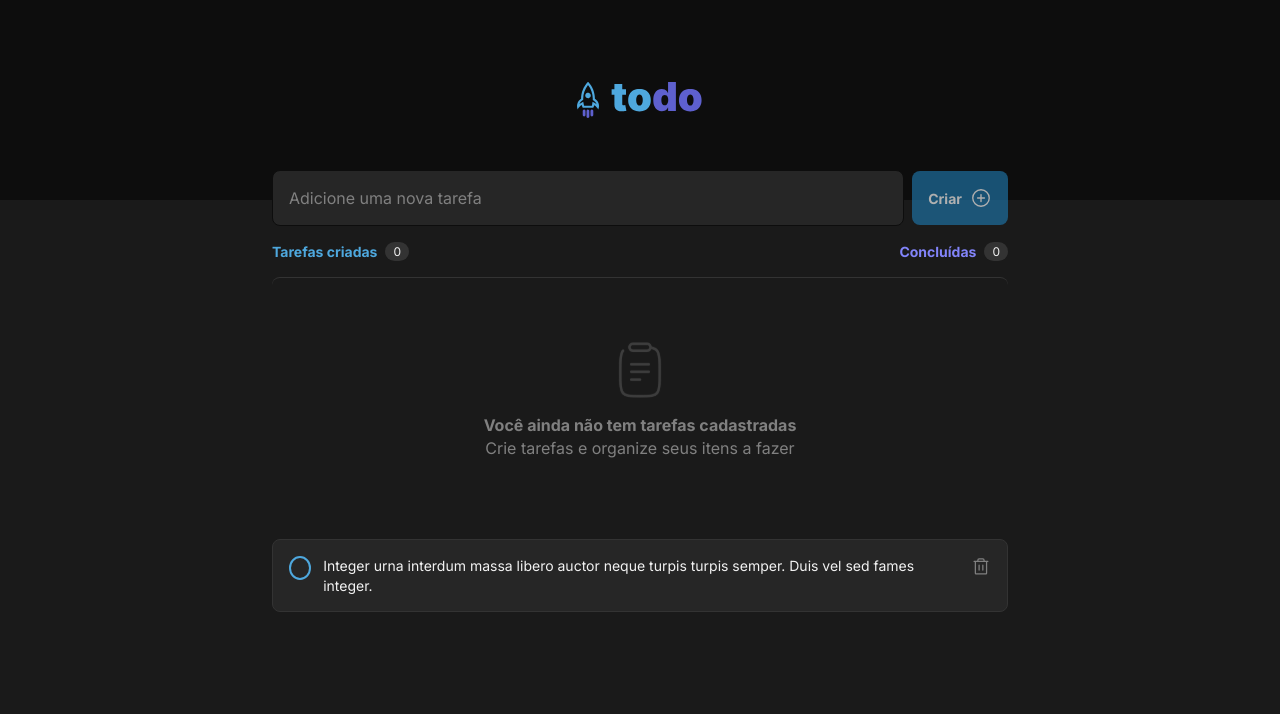
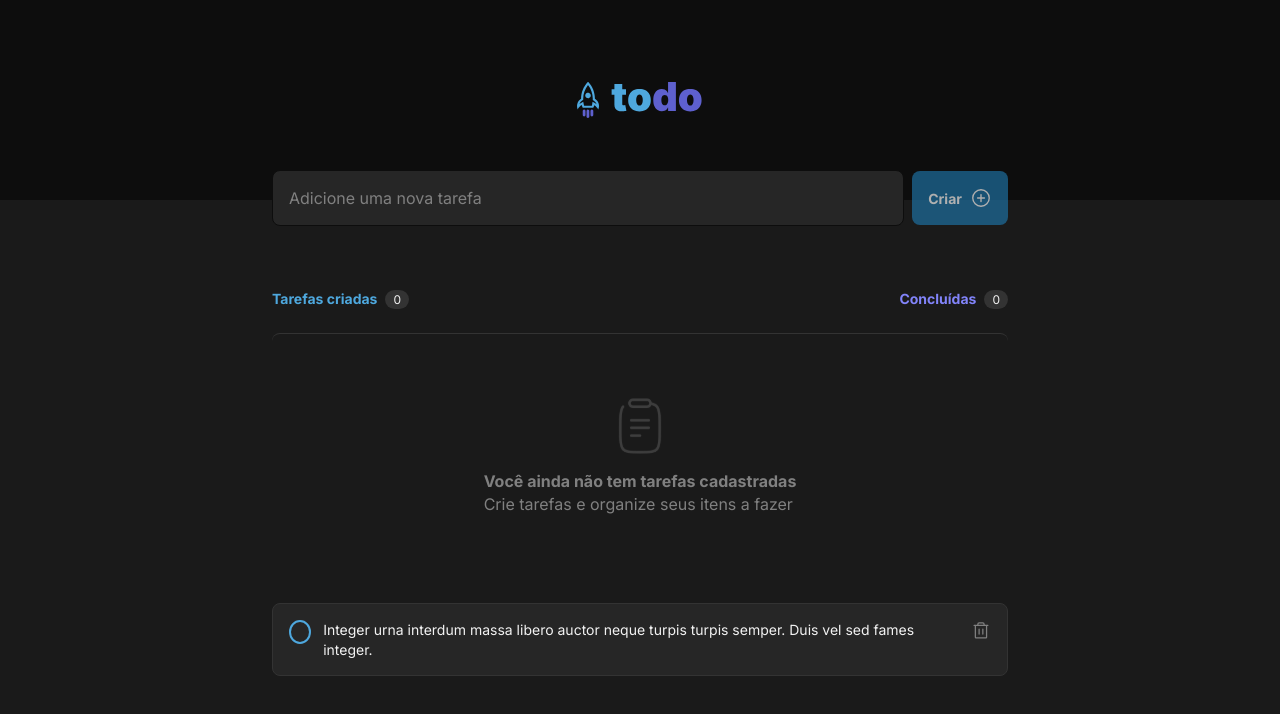
Before and after one commit to JoaoVtrMorais/to-do-app, a React (Vite) app: page / in a window 1280 px wide. Shown: the top 714 px of the page. Built offline with nearby package versions, Linux system fonts and the light colour scheme.

Commit message:
feat(components): add Tasks component and refine CSS in multiple files

```diff
--- a/src/App.module.css
+++ b/src/App.module.css
@@ -1,13 +1,5 @@
-div {
+.content {
     display: flex;
     flex-direction: column;
     align-items: center;
 }
-
-
-.content {
-    display: flex;
-    flex-direction: column;
-    gap: 1rem;
-    max-width: 46rem;
-}
--- a/src/App.tsx
+++ b/src/App.tsx
@@ -1,26 +1,17 @@
 import { AddNewTask } from './components/AddNewTask';
 import { Header } from './components/Header';
+import { Tasks } from './components/Tasks';
 import './global.css';
 import styles from './App.module.css';
-import { Infos } from './components/Infos';
-import { EmptyTasks } from './components/EmptyTasks';
-import { Task } from './components/Task';
 
 function App() {
   return (
-    <div>
+    <div className={styles.content}>
       <Header />
 
-      <main className={styles.content}>
+      <AddNewTask />
 
-        <AddNewTask />
-
-        <Infos />
-
-        <EmptyTasks />
-
-        <Task text='Integer urna interdum massa libero auctor neque turpis turpis semper. Duis vel sed fames integer.' />
-      </main>
+      <Tasks />
     </div>
   )
 }
--- a/src/components/AddNewTask.module.css
+++ b/src/components/AddNewTask.module.css
@@ -4,7 +4,8 @@
     align-items: center;
     flex-direction: row;
     gap: .5rem;
-    width: 46rem;
+    width: 100%;
+    max-width: 46rem;
     margin-top: calc(0px - 1.5rem - 6px);
 }
 
--- /dev/null
+++ b/src/components/Tasks.module.css
@@ -0,0 +1,7 @@
+.content {
+    margin-top: 4rem;
+    display: flex;
+    flex-direction: column;
+    gap: 1.5rem;
+    max-width: 46rem;
+}
--- /dev/null
+++ b/src/components/Tasks.tsx
@@ -0,0 +1,17 @@
+
+import { EmptyTasks } from "./EmptyTasks";
+import { Infos } from "./Infos";
+import { Task } from "./Task";
+import styles from "./Tasks.module.css";
+
+export function Tasks() {
+  return (
+    <main className={styles.content}>
+      <Infos />
+
+      <EmptyTasks />
+
+      <Task text="Integer urna interdum massa libero auctor neque turpis turpis semper. Duis vel sed fames integer." />
+    </main>
+  );
+}
```
